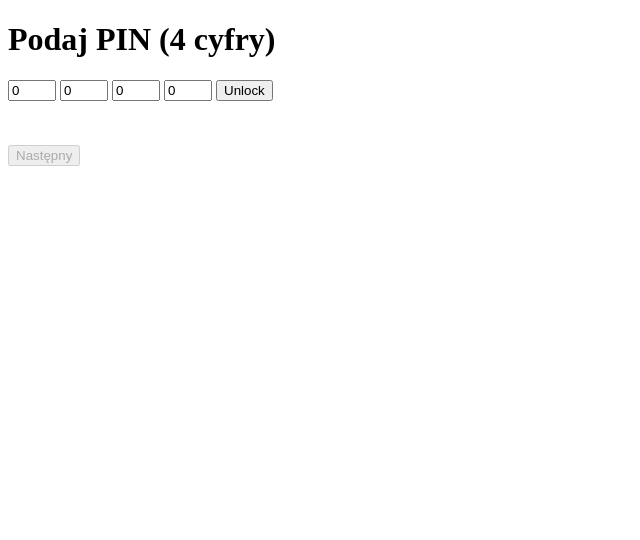
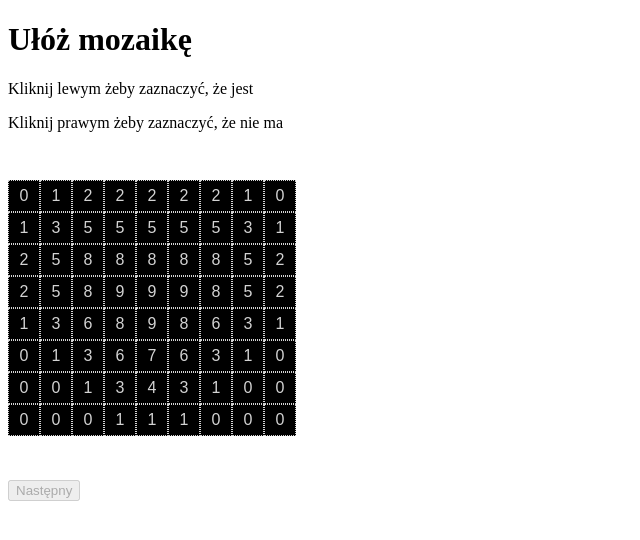
Before and after one commit to karolciowo/urodzinowo, a plain HTML site: page index.html in a window 1280 px wide. Shown: the whole page, without its empty margins (0-640 px from the left). Drawn offline with nearby package versions, Linux system fonts and the light colour scheme.

Commit message:
Kinda works

```diff
--- a/index.html
+++ b/index.html
@@ -17,6 +17,11 @@
     ></script>
 </head>
 <body>
+<h1>Ułóż mozaikę</h1>
+<div id="help" style="height: 100px">
+</div>
 <div id="root"></div>
+<div id="status" style="height: 12px; font-size: 12px; margin: 16px 0;"></div>
+<button id="next" >Następny</button>
 </body>
 </html>
--- a/index.js
+++ b/index.js
@@ -1,18 +1,78 @@
 $(function () {
   const root = $('#root');
+  const status = $("#status");
+  const help = $("#help");
+  const header = $("h1");
+  const next = $("#next");
+
+  const pageMosaic = {
+    script: '/mosaic.js',
+    header: 'Ułóż mozaikę',
+    help: "<p>Kliknij lewym żeby zaznaczyć, że jest</p>" +
+      "<p>Kliknij prawym żeby zaznaczyć, że nie ma</p>",
+    render: function (then) {
+      root.html('<div id="board"></div>');
+      then();
+    }
+  };
+
+  const pagePassword = {
+    script: '/password.js',
+    header: 'Podaj PIN ',
+    help: "",
+    render: function (then) {
+      $('<div id="password"><form id="pin-form">\n' +
+        '        <input id="pin-1" type="number" min="0" max="9" step="1" value="0">\n' +
+        '        <input id="pin-2" type="number" min="0" max="9" step="1" value="0">\n' +
+        '        <input id="pin-3" type="number" min="0" max="9" step="1" value="0">\n' +
+        '        <input id="pin-4" type="number" min="0" max="9" step="1" value="0">\n' +
+        '        <button type="submit">Unlock</button>\n' +
+        '    </form></div>').hide().appendTo(root);
+      root.children().fadeToggle(1000, function () {
+        then();
+        $("#board").remove();
+      });
+    }
+  };
+
+  const pageGrandFinale = {
+    header: "Wszystkiego najlepszego!",
+    help: "",
+    render: function (then) {
+      console.log("render");
+      root.children().fadeToggle(1000, function () {
+      console.log("fade");
+        next.remove();
+        root.append("<img src='/zdjecie.png' alt='Szymus' width='288', height='256'>");
+        then();
+      });
+
+    }
+  };
 
   const pages = [
-    'password',
-    'mosaic',
-    'grand-finale'
+    pageMosaic,
+    pagePassword,
+    pageGrandFinale
   ];
 
   let currentPage = -1;
 
   function loadPage(page) {
-    $.get(`/${page}.html`, function (data) {
-      root.html(data);
-      $.getScript(`/${page}.js`)
+    if (!page) return;
+    header.css('visibility', 'hidden');
+    help.css('visibility', 'hidden');
+    status.css('visibility', 'hidden');
+    next.prop('disabled', true);
+    page.render(function () {
+      if (page.script) {
+        $.getScript(page.script)
+      }
+      header.text(page.header);
+      help.html(page.help);
+      header.css('visibility', 'visible');
+      help.css('visibility', 'visible');
+      status.css('visibility', 'visible');
     });
   }
 
@@ -21,5 +81,10 @@ $(function () {
     loadPage(pages[currentPage])
   };
 
-  progress()
+  window.success = function () {
+    next.prop('disabled', false);
+  };
+
+  progress();
+  next.click(progress);
 });
--- a/mosaic.js
+++ b/mosaic.js
@@ -3,7 +3,7 @@ $(function () {
     [0,1,2,2,2,2,2,1,0],
     [1,3,5,5,5,5,5,3,1],
     [2,5,8,8,8,8,8,5,2],
-    [2,5,8,9,9,9,8,5,1],
+    [2,5,8,9,9,9,8,5,2],
     [1,3,6,8,9,8,6,3,1],
     [0,1,3,6,7,6,3,1,0],
     [0,0,1,3,4,3,1,0,0],
@@ -26,11 +26,9 @@ $(function () {
 
   const columns = boardHints[0].length;
   const board = $("#board");
-  const next = $("#next");
-  next.click(progress);
 
   board.css('grid-template-columns', '1fr '.repeat(columns));
-  board.css('width', `${columns * 30}px`);
+  board.css('width', `${columns * 30 + columns * 2}px`);
   boardHints.forEach((row, rowIdx) => {
     result.push([]);
     row.forEach((cell, cellIdx) => {
@@ -52,7 +50,7 @@ $(function () {
 
     cells.unbind('click', 'contextmenu');
     $('#status').html("<p class='success'>Mozajka poprawna!</p>");
-    next.prop('disabled', false);
+    success();
   }
 
   function toggleCellActive(evt) {
--- a/password.html
+++ /dev/null
@@ -1,21 +0,0 @@
-<style>
-    .failed {
-        color: red;
-    }
-
-    .success {
-        color: green;
-    }
-</style>
-<div>
-    <h1>Podaj PIN (4 cyfry)</h1>
-    <form id="pin-form">
-        <input id="pin-1" type="number" min="0" max="9" step="1" value="0">
-        <input id="pin-2" type="number" min="0" max="9" step="1" value="0">
-        <input id="pin-3" type="number" min="0" max="9" step="1" value="0">
-        <input id="pin-4" type="number" min="0" max="9" step="1" value="0">
-        <button type="submit">Unlock</button>
-    </form>
-    <div id="status" style="height: 12px; font-size: 12px; margin: 16px 0;"></div>
-    <button id="next" disabled>Następny</button>
-</div>
--- a/style.css
+++ b/style.css
@@ -0,0 +1,67 @@
+.cell {
+    width: 30px;
+    margin: 0;
+    padding: 0;
+    height: 30px;
+    border: lightgray dotted 1px;
+    display: flex;
+    justify-content: center;
+    align-items: center;
+    cursor: pointer;
+    font-family: sans-serif;
+    color: lightgray;
+    background: black;
+}
+
+.cell.active {
+    background: white;
+    color: black;
+}
+
+.cell.sure-not {
+    background: gray;
+}
+
+.cell span {
+    cursor: pointer;
+    -webkit-user-select: none;
+    -moz-user-select: none;
+    -ms-user-select: none;
+    user-select: none;
+}
+
+#board {
+    display: grid;
+    height: 256px;
+    width: 288px;
+}
+
+.success {
+    color: green;
+}
+
+.failed {
+    color: red;
+}
+
+#root > div {
+    position: absolute;
+    top: 0;
+    left: 0;
+    height: 256px;
+    width: 288px;
+}
+
+#root {
+    position: relative;
+    height: 256px;
+    width: 288px;
+}
+
+#password {
+    display: flex;
+    justify-content: center;
+    align-items: center;
+    background: url(https://upload.wikimedia.org/wikipedia/commons/thumb/f/f1/Heart_coraz%C3%B3n.svg/1200px-Heart_coraz%C3%B3n.svg.png);
+    background-size: 288px 256px ;
+}
```
Also changed, not shown: mosaic.html (deleted, +0 -50 lines).
